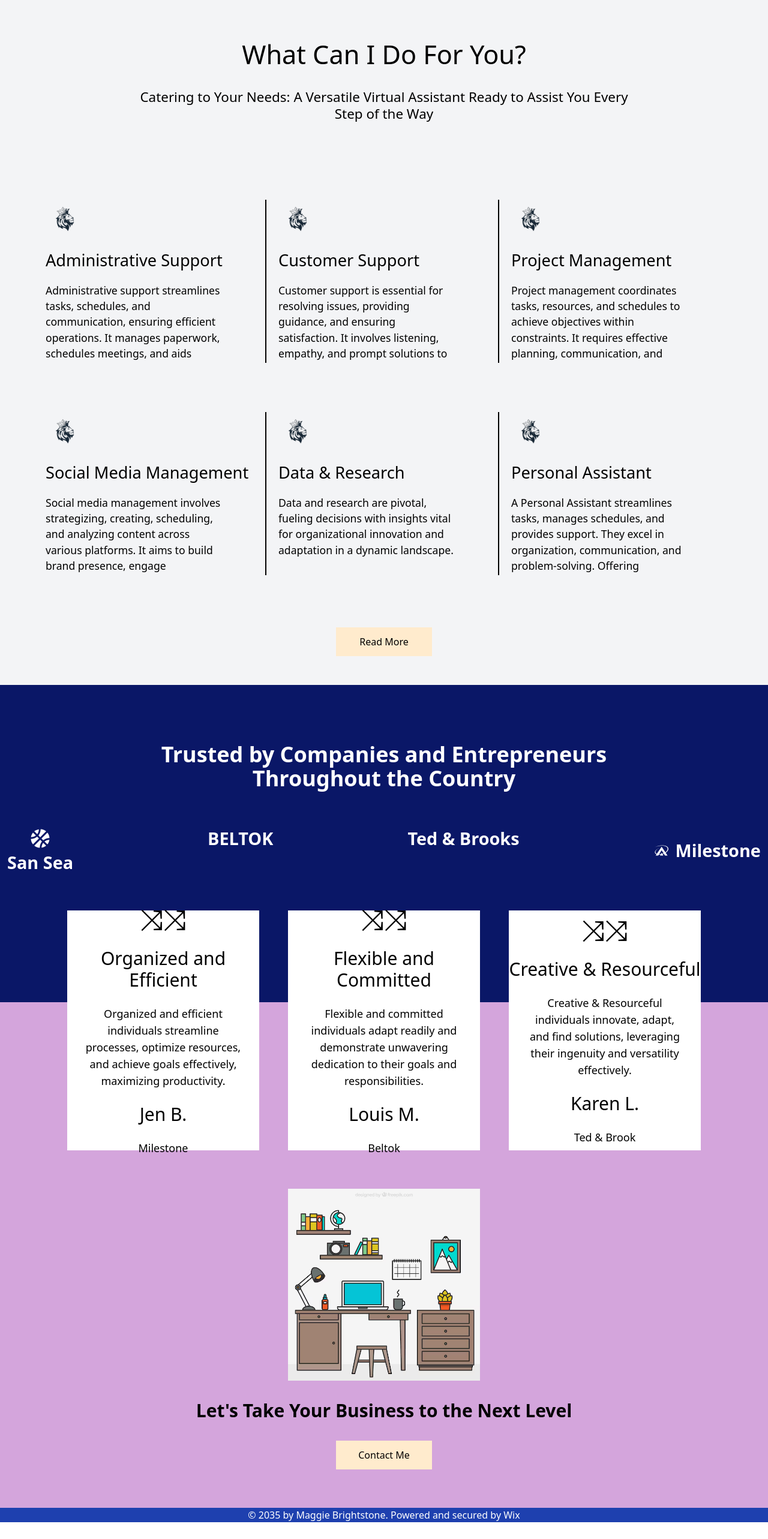
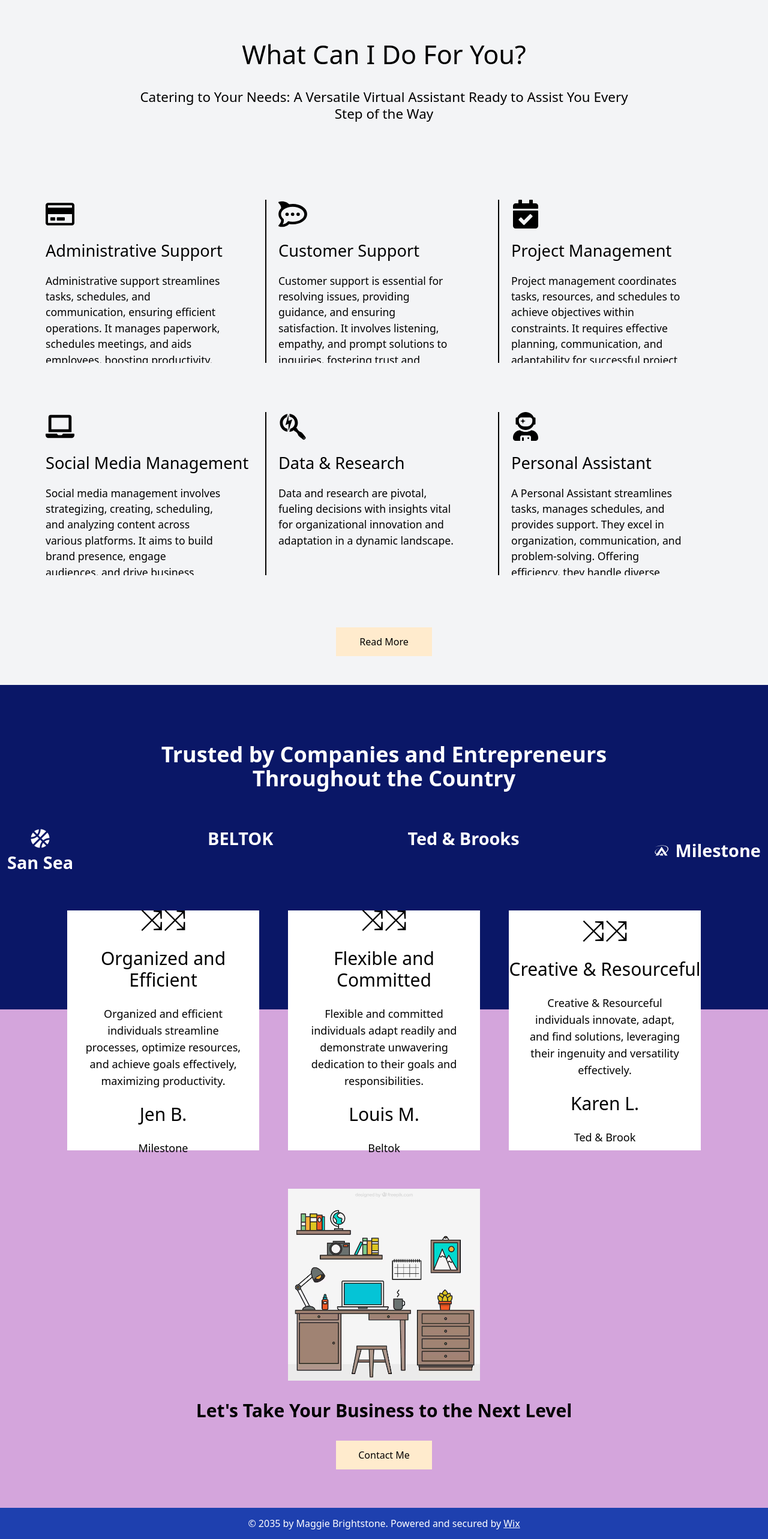
Before and after one commit to Rishi00786/Rishi00786.github.io, a React app in the folder Virtual_Assistant_Website/: page / in a window 1280 px wide. Shown: the part 1106-3672 px from the top of the page at 60% size. Before the commit the page ends 3644 px from the top, so only its background shows below. Built offline with nearby package versions, Linux system fonts and the light colour scheme; the HTML template or start-up script is replaced by a standard one; a web font is replaced by a local one.

Commit message:
Made more changes

```diff
--- a/Virtual_Assistant_Website/package.json
+++ b/Virtual_Assistant_Website/package.json
@@ -10,8 +10,10 @@
     "preview": "vite preview"
   },
   "dependencies": {
+    "@fortawesome/fontawesome-svg-core": "^6.5.1",
     "react": "^18.2.0",
-    "react-dom": "^18.2.0"
+    "react-dom": "^18.2.0",
+    "react-icons": "^5.0.1"
   },
   "devDependencies": {
     "@types/react": "^18.2.64",
--- a/Virtual_Assistant_Website/src/components/Body_two.jsx
+++ b/Virtual_Assistant_Website/src/components/Body_two.jsx
@@ -1,6 +1,5 @@
 import React, { useState, useEffect } from 'react';
 import './Body_two.css';
-import icon_1 from '../assets/logo.webp';
 import * as faIcons from "react-icons/fa";
 
 const Body_two = () => {
@@ -25,7 +24,7 @@ const Body_two = () => {
         const borderClass2 = isBorderVisible2 ? 'border-r-2 border-black' : '';
         return (
             <div id='card' className={`card ${borderClass} ${borderClass2}`}>
-                <div className='w-16'><img src={icon} alt="" /></div>
+                <div>{icon}</div>
                 <div id='titl' className="titl text-2xl">{title}</div>
                 <div id='desc' className="w-4/5 font-thin overflow-scroll">{description}</div>
             </div>
@@ -35,17 +34,17 @@ const Body_two = () => {
     return (
         <>
             <div id='upper' className="upper bg-gray-100 w-screen flex flex-wrap gap-1 items-center justify-center">
-                {display_card(icon_1, "Administrative Support", "Administrative support streamlines tasks, schedules, and communication, ensuring efficient operations. It manages paperwork, schedules meetings, and aids employees, boosting productivity.", 0)}
+                {display_card(<faIcons.FaRegCreditCard className='w-12 h-12'/> ,"Administrative Support", "Administrative support streamlines tasks, schedules, and communication, ensuring efficient operations. It manages paperwork, schedules meetings, and aids employees, boosting productivity.", 0)}
                 <div id='outb' className="out w-96 h-1 bg-gray-400"></div>
-                {display_card(icon_1, "Customer Support","Customer support is essential for resolving issues, providing guidance, and ensuring satisfaction. It involves listening, empathy, and prompt solutions to inquiries, fostering trust and loyalty.", 1)}
+                {display_card(<faIcons.FaRocketchat className='w-12 h-12'/>, "Customer Support","Customer support is essential for resolving issues, providing guidance, and ensuring satisfaction. It involves listening, empathy, and prompt solutions to inquiries, fostering trust and loyalty.", 1)}
                 <div id='outb' className="out w-96 h-1 bg-gray-400"></div>
-                {display_card(icon_1, "Project Management", "Project management coordinates tasks, resources, and schedules to achieve objectives within constraints. It requires effective planning, communication, and adaptability for successful project completion.", 2)}
+                {display_card(<faIcons.FaCalendarCheck className='w-12 h-12'/>, "Project Management", "Project management coordinates tasks, resources, and schedules to achieve objectives within constraints. It requires effective planning, communication, and adaptability for successful project completion.", 2)}
                 <div id='outb' className="out w-96 h-1 bg-gray-400"></div>
-                {display_card(icon_1, "Social Media Management", "Social media management involves strategizing, creating, scheduling, and analyzing content across various platforms. It aims to build brand presence, engage audiences, and drive business goals effectively.", 3)}
+                {display_card(<faIcons.FaLaptop className='w-12 h-12'/>, "Social Media Management", "Social media management involves strategizing, creating, scheduling, and analyzing content across various platforms. It aims to build brand presence, engage audiences, and drive business goals effectively.", 3)}
                 <div id='outb' className="out w-96 h-1 bg-gray-400"></div>
-                {display_card(icon_1, "Data & Research", "Data and research are pivotal, fueling decisions with insights vital for organizational innovation and adaptation in a dynamic landscape.", 4)}
+                {display_card(<faIcons.FaSearchengin className='w-12 h-12'/>, "Data & Research", "Data and research are pivotal, fueling decisions with insights vital for organizational innovation and adaptation in a dynamic landscape.", 4)}
                 <div id='outb' className="out w-96 h-1 bg-gray-400"></div>
-                {display_card(icon_1, "Personal Assistant", "A Personal Assistant streamlines tasks, manages schedules, and provides support. They excel in organization, communication, and problem-solving. Offering efficiency, they handle diverse responsibilities, aiding productivity and easing burdens.", 5)}
+                {display_card(<faIcons.FaUserAstronaut className='w-12 h-12'/>, "Personal Assistant", "A Personal Assistant streamlines tasks, manages schedules, and provides support. They excel in organization, communication, and problem-solving. Offering efficiency, they handle diverse responsibilities, aiding productivity and easing burdens.", 5)}
             </div>
             <div className='flex items-start justify-center bg-gray-100 h-36'>
             <div id='read_btn' className="btn flex items-center justify-center cursor-pointer">
--- a/Virtual_Assistant_Website/src/components/Footer.css
+++ b/Virtual_Assistant_Website/src/components/Footer.css
@@ -98,6 +98,6 @@
 }
 @media only screen and (min-width:1280px){
     #full{
-        height: 174vh;
+        height: 178vh;
     }
 }
--- a/Virtual_Assistant_Website/src/components/Footer.jsx
+++ b/Virtual_Assistant_Website/src/components/Footer.jsx
@@ -51,8 +51,9 @@ const Footer = () => {
                 <div className="t">Contact Me</div>
             </div>
         </div>
-        <div id="copy" className='flex bg-blue-800 w-screen items-center justify-center sm:h-24'>
-            <div id='copyright' className='text-center text-white font-thin'>© 2035 by Maggie Brightstone. Powered and secured by Wix</div>
+        <div id="copy" className='flex bg-blue-800 w-screen items-center justify-center sm:h-24 gap-1'>
+            <div id='copyright' className='text-center text-white font-thin'>© 2035 by Maggie Brightstone. Powered and secured by</div>
+            <a href="/"><div className='underline text-white'>Wix</div></a>
         </div>
     </div>
     </>
```
Also changed, not shown: 1 other file (tests, documents, lock files or other folders).
